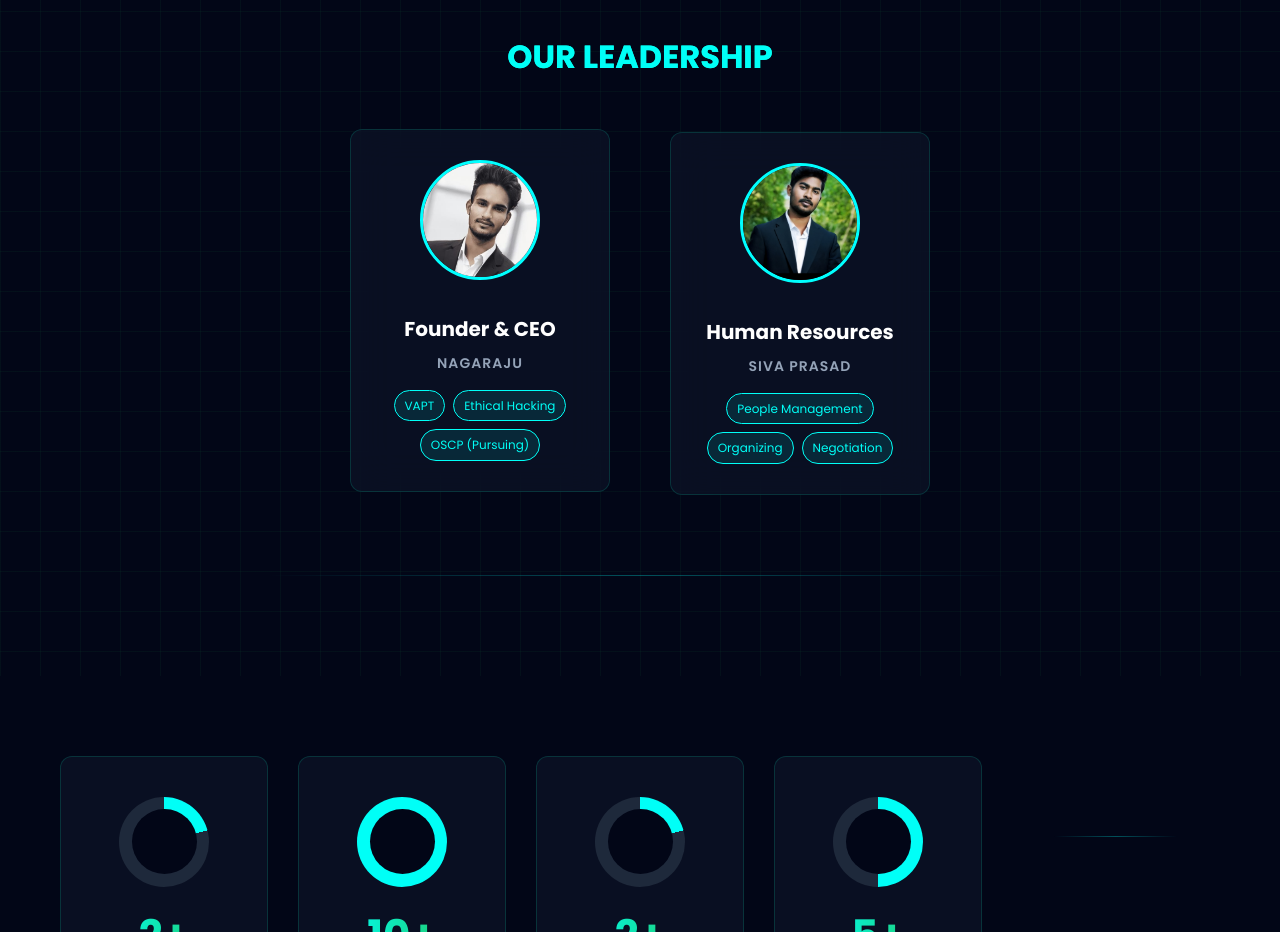
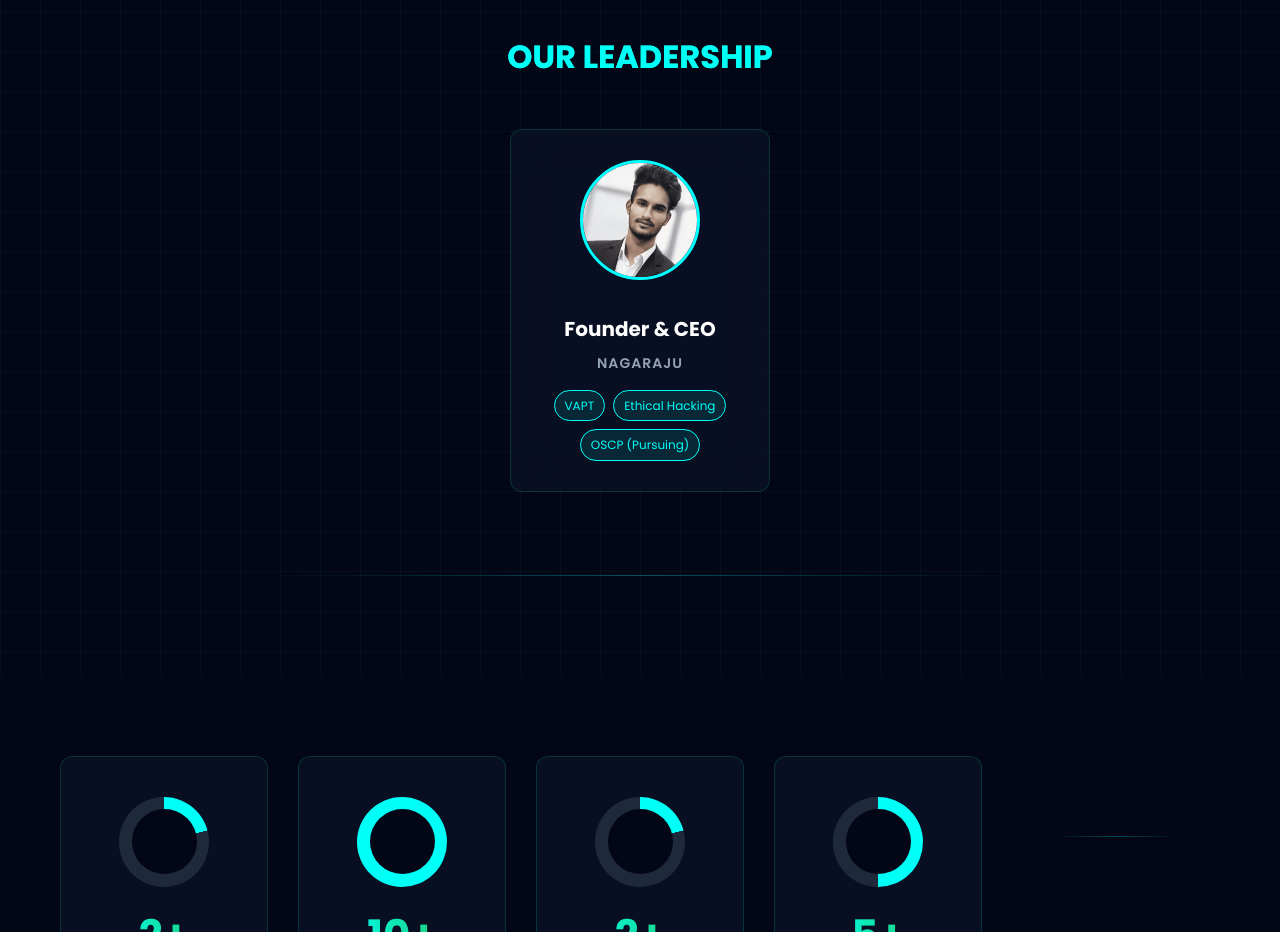
Before and after one commit to rajwalkera488/Novashyld-technologies, a website: page public/about.html in a window 1280 px wide. Shown: the part 1560-2492 px from the top of the page. Drawn offline with Linux system fonts and the light colour scheme.

Commit message:
Merged remote changes

```diff
--- a/public/about.html
+++ b/public/about.html
@@ -879,18 +879,7 @@
 
             </div>
 
-            <div class="team-card">
 
-                <img src="images/hr.png">
-
-                <h3>Human Resources</h3>
-                <span>SIVA PRASAD</span>
-
-                <div class="skills">
-                    <p>People Management</p>
-                    <p>Organizing</p>
-                    <p>Negotiation</p>
-                </div>
 
             </div>
 
```
Also changed, not shown: public/index.html (+0 -2 lines).
